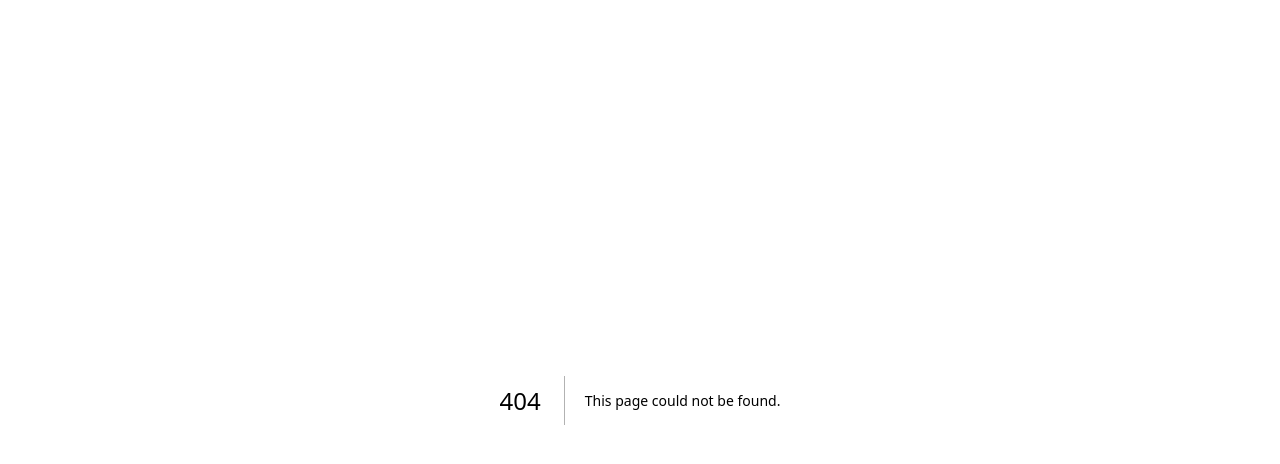
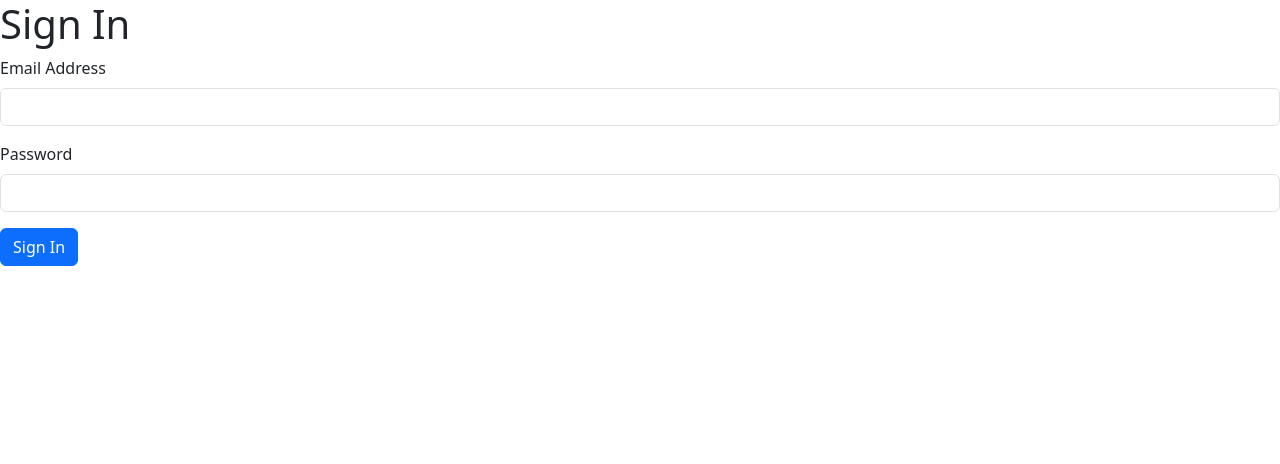
Before and after one commit to PavelRavvich/ticketing, a Next.js app in the folder client/: page /auth/sign-in in a window 1280 px wide. Before the commit this address had no page. Shown: the top 464 px of the page. Built offline with nearby package versions, Linux system fonts and the light colour scheme.

Commit message:
add signIn page

```diff
--- /dev/null
+++ b/client/pages/auth/sign-in.js
@@ -0,0 +1,49 @@
+import { useState } from "react";
+import Router from "next/router";
+import useRequest from "../../hooks/use-request";
+
+function SignIn() {
+  const [email, setEmail] = useState('');
+  const [password, setPassword] = useState('');
+  const { doRequest, errors } = useRequest({
+    url: '/api/users/signIn',
+    method: 'post',
+    body: {
+      email,
+      password,
+    },
+    onSuccess: () => Router.push('/'),
+  });
+
+  const onSubmit = async (event) => {
+    event.preventDefault();
+    await doRequest();
+  };
+
+  return (
+    <form onSubmit={onSubmit}>
+      <h1>Sign In</h1>
+      <div className="mb-3">
+        <label className="form-label">Email Address</label>
+        <input
+          value={email}
+          className="form-control"
+          onChange={(e) => setEmail(e.target.value)}
+        />
+      </div>
+      <div className="mb-3">
+        <label className="form-label">Password</label>
+        <input
+          type="password"
+          value={password}
+          className="form-control"
+          onChange={(e) => setPassword(e.target.value)}
+        />
+      </div>
+      {errors}
+      <button className="btn btn-primary">Sign In</button>
+    </form>
+  );
+}
+
+export default SignIn;
--- a/client/pages/banana.js
+++ /dev/null
@@ -1,5 +0,0 @@
-function Banana() {
-  return <div>Banana</div>;
-}
-
-export default Banana;
```
Also changed, not shown: client/api/build-client.js (added, +9 -0 lines), client/pages/index.js (+12 -3 lines).
